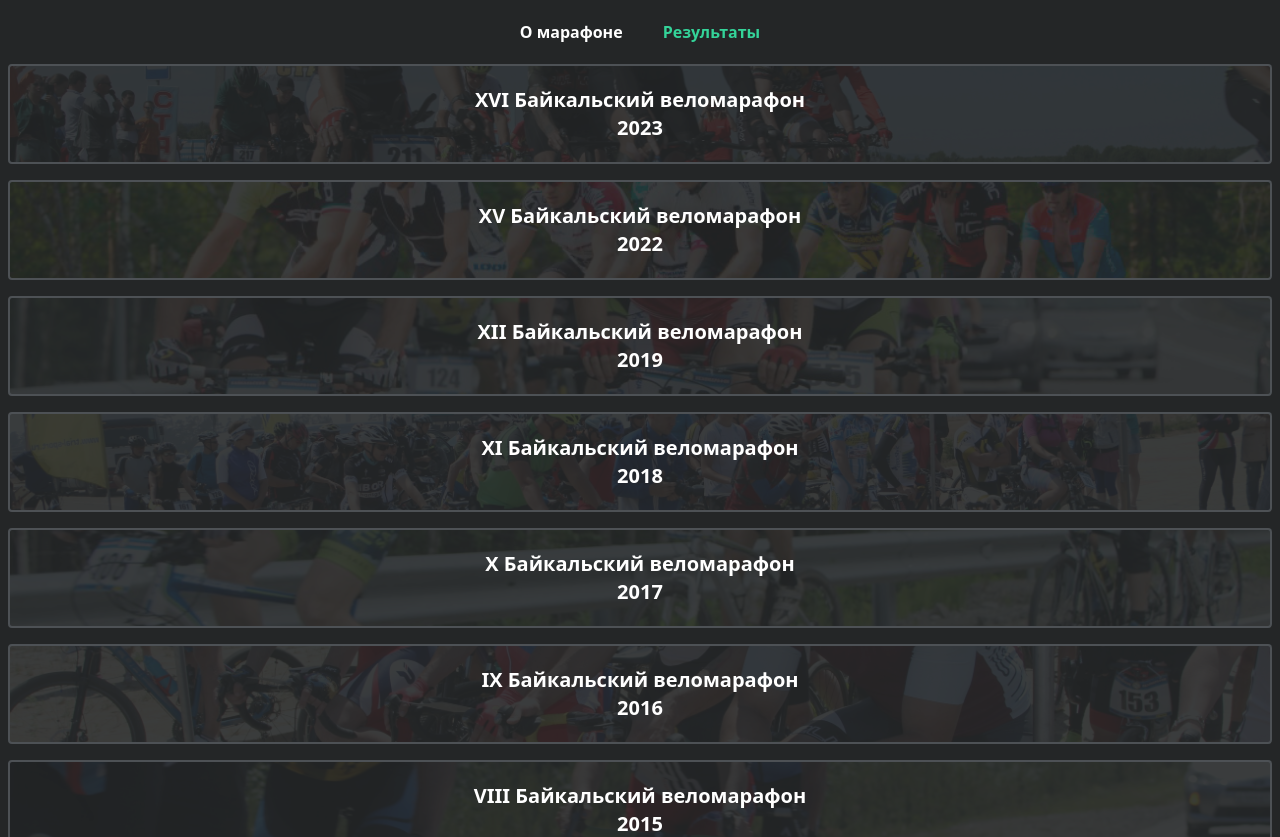
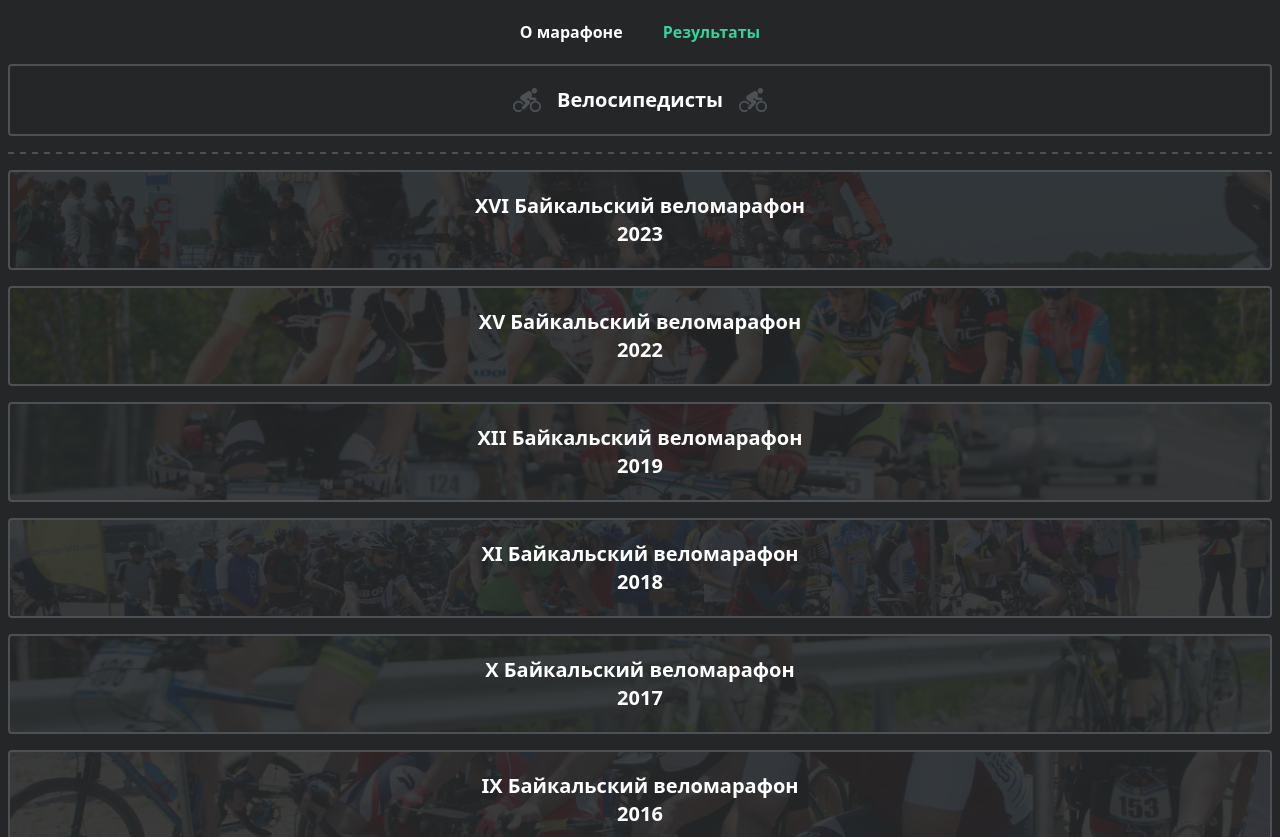
Before and after one commit to Beleks/velo-buryatia, a Vue app: page /m/results in a window 1280 px wide. Shown: the top 837 px of the page. Built offline with nearby package versions, Linux system fonts and the light colour scheme; what vue3-rich-accordion would draw is missing.

Commit message:
Add page "Cyclists"

```diff
--- a/src/App.vue
+++ b/src/App.vue
@@ -79,4 +79,22 @@ html {
 .my-border-color {
   border-color: #4d5155;
 }
+.dashed {
+  border-bottom: dashed 1px #000000;
+}
+.dashed-2 {
+  border: none;
+  height: 2px;
+  background: #4d5155;
+  background: repeating-linear-gradient(
+    90deg,
+    #4d5155,
+    #4d5155 6px,
+    transparent 6px,
+    transparent 12px
+  );
+}
+.fill-svg-velo {
+  fill: #4d5155;
+}
 </style>
--- a/src/components/svg/VeloDarkSvg.vue
+++ b/src/components/svg/VeloDarkSvg.vue
@@ -17,29 +17,24 @@ const props = defineProps({
       :width="size"
       :height="size"
       viewBox="0 0 95 95"
-      fill="none"
       xmlns="http://www.w3.org/2000/svg"
     >
       <path
         d="M27.1385 79.7948C24.8905 81.5237 22.1118 82.5936 19.0628 82.5936C11.7152 82.5936 5.73621 76.6146 5.73621 69.267C5.73621 61.9178 11.7152 55.9387 19.0628 55.9387C24.6083 55.9387 29.3644 59.3484 31.3697 64.1769L35.5428 59.8488C32.2565 54.1128 26.1471 50.2026 19.0628 50.2026C8.53307 50.2026 0 58.7376 0 69.267C0 79.7948 8.53307 88.3298 19.0628 88.3298C24.0168 88.3298 28.4867 86.3936 31.8775 83.2939C30.5762 82.8572 29.3418 82.1643 28.287 81.1486C27.8518 80.7281 27.4763 80.2688 27.1385 79.7948Z"
-        fill="#4D5155"
       />
       <path
         d="M56.0843 50.3483L45.9901 44.4853C50.4917 41.6678 48.8225 42.7113 53.3244 39.8936L53.1826 41.3277C52.9397 43.7683 54.7384 46.0018 57.0029 46.4607C57.057 46.4718 74.723 49.4745 75.3673 49.4745C77.6622 49.4745 79.6883 47.8164 80.0763 45.4767C80.5095 42.872 78.7489 40.4106 76.1441 39.9796L63.1385 37.819L63.7569 31.6126C64.3803 27.6466 64.651 26.403 63.1702 24.037L61.3086 21.0607C58.9035 17.2196 53.8322 16.045 49.9819 18.4557L29.6067 31.2126C24.6023 34.346 22.1619 40.9525 26.2474 45.8125C27.8436 47.7116 43.3622 57.248 43.3622 57.248L30.7938 70.285C28.5942 72.5648 28.6596 76.1968 30.9413 78.3945C32.0542 79.4678 33.4883 80.0019 34.9223 80.0019C36.4256 80.0019 37.9268 79.4158 39.0509 78.2466L57.3313 59.2888C59.9103 56.6203 59.3054 52.2191 56.0843 50.3483Z"
-        fill="#4D5155"
       />
       <path
         d="M77.498 24.3076C81.9666 21.5086 83.3203 15.6192 80.5229 11.1527C77.7261 6.68247 71.8364 5.32871 67.3685 8.12595C62.9018 10.9232 61.5481 16.8105 64.3436 21.2769C67.1403 25.7474 73.0299 27.1031 77.498 24.3076Z"
-        fill="#4D5155"
       />
       <path
         d="M75.9368 50.2026C65.2975 50.2026 56.874 58.9806 56.874 69.267C56.874 79.7948 65.4075 88.3298 75.9368 88.3298C86.4643 88.3298 94.9998 79.7948 94.9998 69.267C94.9998 58.7376 86.4643 50.2026 75.9368 50.2026ZM75.9368 82.5936C68.5892 82.5936 62.6102 76.6146 62.6102 69.267C62.6102 61.9178 68.5894 55.9387 75.9368 55.9387C83.2847 55.9387 89.2636 61.9178 89.2636 69.267C89.2638 76.6146 83.2847 82.5936 75.9368 82.5936Z"
-        fill="#4D5155"
       />
     </svg>
   </div>
 </template>
 
 <style>
-/*  :stroke="strokeColor" */
+/*  :stroke="strokeColor"  fill="#4D5155"*/
 </style>
--- a/src/pages/About.vue
+++ b/src/pages/About.vue
@@ -1,13 +1,13 @@
 <script setup>
-import MainMapSvg from "../components/svg/MainMapSvg.vue";
-import DistenceSvg from "../components/svg/DistenceSvg.vue";
-import FanySvg from "../components/svg/FanySvg.vue";
-import OzeroSvg from "../components/svg/OzeroSvg.vue";
-import PeoplsSvg from "../components/svg/PeoplsSvg.vue";
-import ServiceSvg from "../components/svg/ServiceSvg.vue";
-import VeloDarkSvg from "../components/svg/VeloDarkSvg.vue";
-import VeloColorSvg from "../components/svg/VeloColorSvg.vue";
-import DocSvg from "../components/svg/DocSvg.vue";
+import MainMapSvg from "@/components/svg/MainMapSvg.vue";
+import DistenceSvg from "@/components/svg/DistenceSvg.vue";
+import FanySvg from "@/components/svg/FanySvg.vue";
+import OzeroSvg from "@/components/svg/OzeroSvg.vue";
+import PeoplsSvg from "@/components/svg/PeoplsSvg.vue";
+import ServiceSvg from "@/components/svg/ServiceSvg.vue";
+import VeloDarkSvg from "@/components/svg/VeloDarkSvg.vue";
+import VeloColorSvg from "@/components/svg/VeloColorSvg.vue";
+import DocSvg from "@/components/svg/DocSvg.vue";
 
 import { AccordionList, AccordionItem } from "vue3-rich-accordion";
 
@@ -126,7 +126,7 @@ function goToResults(season) {
         <div
           class="flex items-center border-r-2 border-dashed border-dashed-color h-full pl-10 relative min-w-52"
         >
-          <div><VeloDarkSvg :size="80" /></div>
+          <div><VeloDarkSvg class="fill-svg-velo" :size="80" /></div>
           <div class="absolute circle-ticket-bottom rounded-3xl"></div>
           <div class="absolute circle-ticket-top rounded-3xl"></div>
           <div class="text-rotate">
@@ -313,6 +313,7 @@ function goToResults(season) {
 </template>
 
 <style>
+
 .text-gradient {
   color: transparent;
   background-clip: text;
--- /dev/null
+++ b/src/pages/Cyclists.vue
@@ -0,0 +1,9 @@
+<script setup>
+</script>
+
+<template>
+  <div></div>
+</template>
+
+<style>
+</style>
--- a/src/pages/Results.vue
+++ b/src/pages/Results.vue
@@ -1,4 +1,7 @@
 <script setup>
+import VeloDarkSvg from "@/components/svg/VeloDarkSvg.vue";
+import VeloColorSvg from "@/components/svg/VeloColorSvg.vue";
+
 import { computed, ref } from "vue";
 import { useRouter, useRoute } from "vue-router";
 
@@ -65,10 +68,24 @@ function chooseSeason(season) {
     router.push({ name: "Season", params: { season: season.name } });
   }
 }
+function goToCyclists() {
+  router.push({ name: "Cyclists" });
+}
 </script>
 
 <template>
   <div v-if="nothingIsSelected">
+    <div
+      @click="goToCyclists"
+      class="max-w-3xl m-auto border-2 my-border-color mb-4 rounded transition ease-out relative cursor-pointer hover:border-emerald-400 hover:text-emerald-400 fill-svg-velo hover:fill-emerald-400"
+    >
+      <div class="text-center flex justify-center items-center py-5 px-5">
+        <VeloDarkSvg />
+        <div class="text-3xl mx-4">Велосипедисты</div>
+        <VeloDarkSvg />
+      </div>
+    </div>
+    <hr class="dashed-2 max-w-3xl m-auto my-4" />
     <div
       v-for="season in seasons"
       :key="season.name"
@@ -97,7 +114,6 @@ function chooseSeason(season) {
 </template>
 
 <style>
-
 .hover-table-item:hover {
   background-color: hsla(0, 0%, 100%, 0.08);
 }
--- /dev/null
+++ b/src/pages/mobile/Cyclists.vue
@@ -0,0 +1,9 @@
+<script setup>
+</script>
+
+<template>
+  <div></div>
+</template>
+
+<style>
+</style>
--- a/src/pages/mobile/Home.vue
+++ b/src/pages/mobile/Home.vue
@@ -77,11 +77,11 @@ function chooseMenuItem(pathName) {
           <div class="mb-4">Главный судья: Корсак Наталья</div>
         </div>
         <div class="mb-2 flex">
-          <div class="opacity-70 w-32">Почта:</div>
+          <div class="opacity-70 w-20">Почта:</div>
           baikalmarafon.ru@gmail.com
         </div>
         <div class="mb-2 flex">
-          <div class="opacity-70 w-32">Телефон:</div>
+          <div class="opacity-70 w-20">Телефон:</div>
           +7 (924) 650-31-46
         </div>
         <div class="mt-2 text-sm opacity-50">
--- a/src/pages/mobile/Results.vue
+++ b/src/pages/mobile/Results.vue
@@ -1,4 +1,7 @@
 <script setup>
+import VeloDarkSvg from "@/components/svg/VeloDarkSvg.vue";
+import VeloColorSvg from "@/components/svg/VeloColorSvg.vue";
+
 import { computed, ref } from "vue";
 import { useRouter, useRoute } from "vue-router";
 
@@ -65,10 +68,24 @@ function chooseSeason(season) {
     router.push({ name: "Season_m", params: { season: season.name } });
   }
 }
+function goToCyclists() {
+  router.push({ name: "Cyclists_m" });
+}
 </script>
 
 <template>
   <div v-if="nothingIsSelected">
+    <div
+      @click="goToCyclists"
+      class="m-auto border-2 my-border-color mb-4 mx-2 rounded transition ease-out relative cursor-pointer hover:border-emerald-400 hover:text-emerald-400 fill-svg-velo hover:fill-emerald-400"
+    >
+      <div class="text-center flex justify-center items-center py-5 px-5">
+        <VeloDarkSvg />
+        <div class="text-xl mx-4">Велосипедисты</div>
+        <VeloDarkSvg />
+      </div>
+    </div>
+    <hr class="dashed-2 mx-2 my-4" />
     <div
       v-for="season in seasons"
       :key="season.name"
--- a/src/pages/mobile/Season.vue
+++ b/src/pages/mobile/Season.vue
@@ -219,7 +219,7 @@ function goBack() {
           </div>
         </div>
       </div>
-      <div class="px-4 mb-5 flex flex-col justify-between select-none">
+      <div class="mb-5 flex flex-col justify-between select-none">
         <div class="flex justify-between items-center mb-2">
           <div class="opacity-60 mr-3">Дистанция:</div>
           <InputSelect
--- a/src/router.js
+++ b/src/router.js
@@ -25,13 +25,18 @@ const routes = [
         component: () => import("@/pages/Results.vue"),
         children: [
           {
+            name: "Cyclists",
+            path: "cyclists",
+            component: () => import("@/pages/Cyclists.vue"),
+          },
+          {
             name: "Season",
             path: ":season",
             component: () => import("@/pages/Season.vue"),
           },
           {
             name: "Cyclist",
-            path: "cyclist/:cyclistId",
+            path: "cyclists/:cyclistId",
             component: () => import("@/pages/Cyclist.vue"),
           },
         ],
@@ -62,13 +67,18 @@ const routes = [
         component: () => import("@/pages/mobile/Results.vue"),
         children: [
           {
+            name: "Cyclists_m",
+            path: "cyclists",
+            component: () => import("@/pages/Cyclists.vue"),
+          },
+          {
             name: "Season_m",
             path: ":season",
             component: () => import("@/pages/mobile/Season.vue"),
           },
           {
             name: "Cyclist_m",
-            path: "cyclist/:cyclistId",
+            path: "cyclists/:cyclistId",
             component: () => import("@/pages/mobile/Cyclist.vue"),
           },
         ],
```
